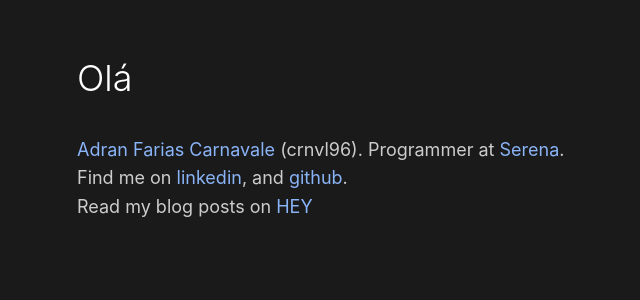
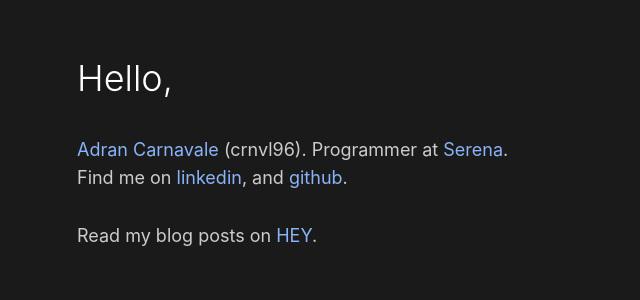
Before and after one commit to crnvl96/crnvl96.github.io, a Jekyll site: the page built from index.md, in a window 1280 px wide. Shown: the top 300 px of the page, without its empty margins (213-853 px from the left). Built offline with Jekyll 4.4.1, drawn with Linux system fonts in a browser that asks for light colours.

Commit message:
Update default.html

```diff
--- a/_layouts/default.html
+++ b/_layouts/default.html
@@ -55,10 +55,10 @@
   </head>
 
   <body>
-    <h1>Olá</h1>
+    <h1>Hello,</h1>
 
     <p>
-      <a href="mailto:adran.carnavale@hey.com">Adran Farias Carnavale</a>
+      <a href="mailto:adran.carnavale@hey.com">Adran Carnavale</a>
       (crnvl96). Programmer at
       <a href="https://energia.srna.co/">Serena</a>.
       <br />
@@ -66,8 +66,9 @@
       <a href="https://www.linkedin.com/in/adrancarnavale/">linkedin</a>, and
       <a href="http://github.com/crnvl96">github</a>.
       <br />
+      <br />
       Read my blog posts on
-      <a href="https://world.hey.com/adran">HEY</a>
+      <a href="https://world.hey.com/adran">HEY</a>.
     </p>
   </body>
 </html>
```
